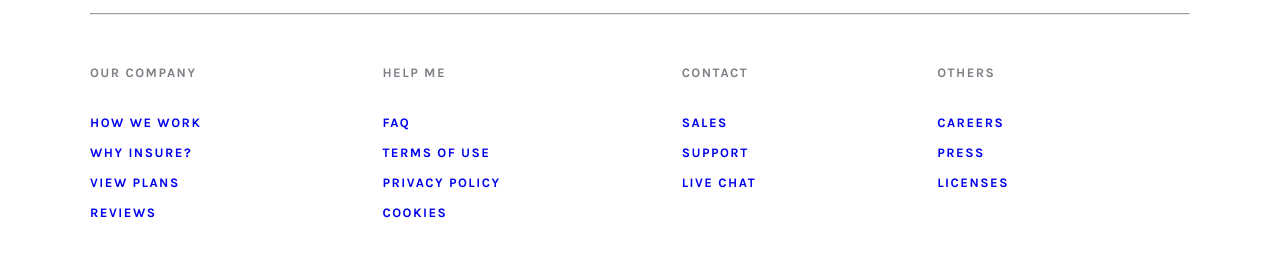
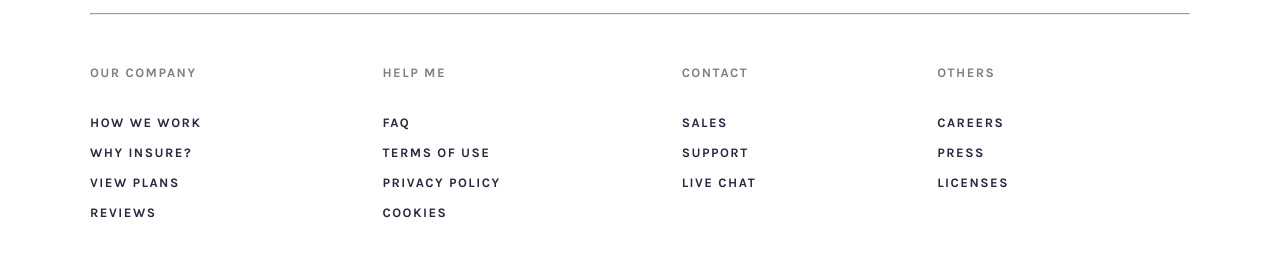
Before and after one commit to Dilshod-bek/INSURE_PAGE, a plain HTML site: page index.html in a window 1280 px wide. Shown: the part 1999-2254 px from the top of the page. Drawn offline with Linux system fonts and the light colour scheme.

Commit message:
add stayle new

```diff
--- a/style.css
+++ b/style.css
@@ -271,6 +271,7 @@ color: #2C2830;
 	}
 	.footer-item a{
 		text-decoration: none;
+		color: #2D2641;
 
 	}
 	.footer-item a:hover{
```
